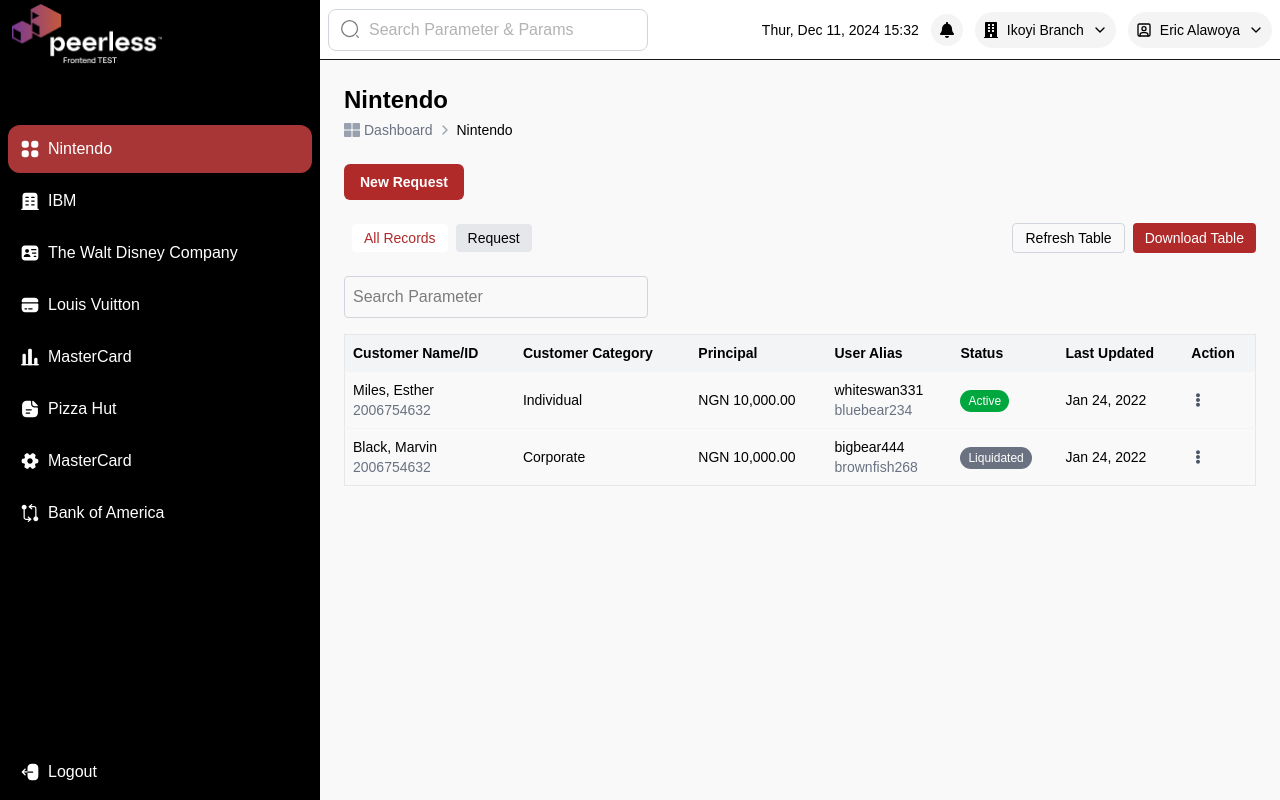
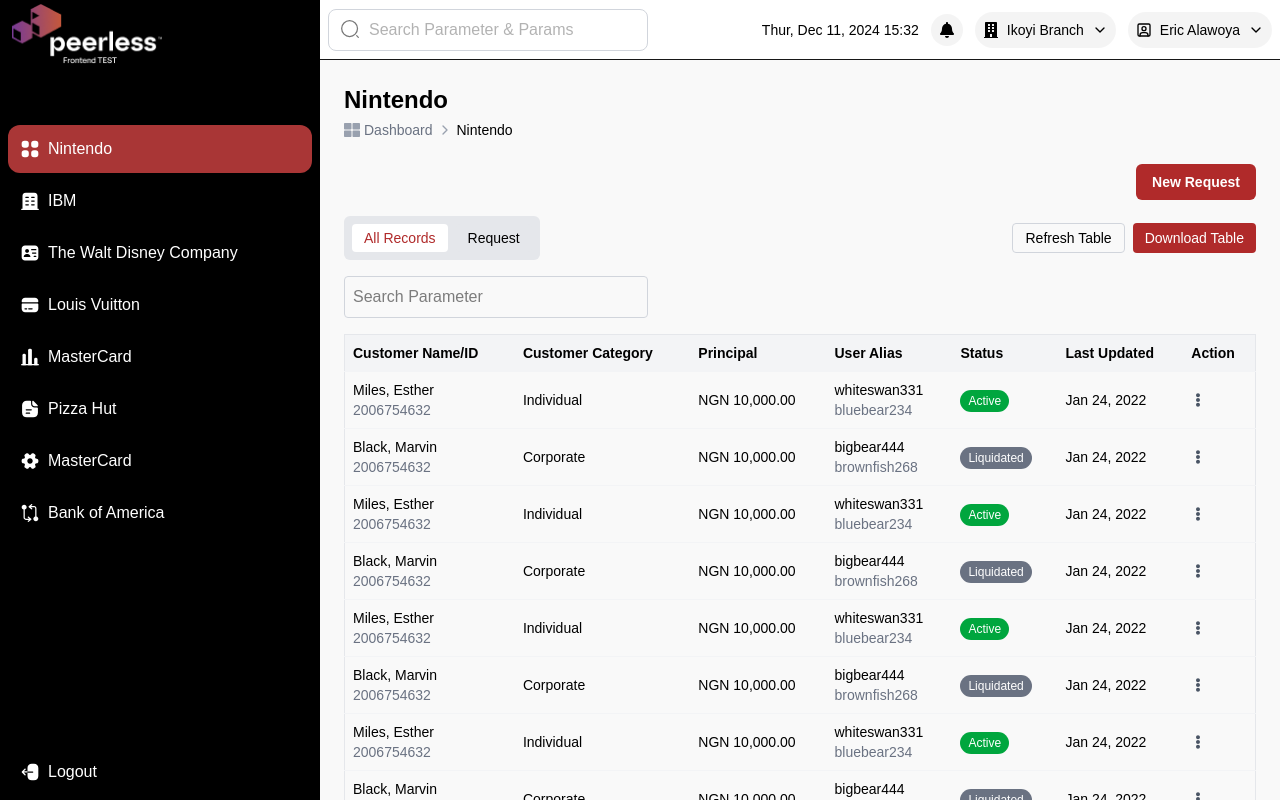
Before and after one commit to HenryHaber/thelix-holding-accessment, a Next.js app: page /dashboard/nintendo in a window 1280 px wide. Built offline with nearby package versions, Linux system fonts and the light colour scheme.

Commit message:
Updated App

```diff
--- a/src/app/dashboard/nintendo/page.jsx
+++ b/src/app/dashboard/nintendo/page.jsx
@@ -11,6 +11,86 @@ import Link from 'next/link'
 import Image from 'next/image'
 
 const users = [
+  {
+    name: 'Miles, Esther',
+    id: '2006754632',
+    category: 'Individual',
+    principal: 'NGN 10,000.00',
+    alias1: 'whiteswan331',
+    alias2: 'bluebear234',
+    status: 'Active',
+    date: 'Jan 24, 2022',
+  },
+  {
+    name: 'Black, Marvin',
+    id: '2006754632',
+    category: 'Corporate',
+    principal: 'NGN 10,000.00',
+    alias1: 'bigbear444',
+    alias2: 'brownfish268',
+    status: 'Liquidated',
+    date: 'Jan 24, 2022',
+  },
+  {
+    name: 'Miles, Esther',
+    id: '2006754632',
+    category: 'Individual',
+    principal: 'NGN 10,000.00',
+    alias1: 'whiteswan331',
+    alias2: 'bluebear234',
+    status: 'Active',
+    date: 'Jan 24, 2022',
+  },
+  {
+    name: 'Black, Marvin',
+    id: '2006754632',
+    category: 'Corporate',
+    principal: 'NGN 10,000.00',
+    alias1: 'bigbear444',
+    alias2: 'brownfish268',
+    status: 'Liquidated',
+    date: 'Jan 24, 2022',
+  },
+  {
+    name: 'Miles, Esther',
+    id: '2006754632',
+    category: 'Individual',
+    principal: 'NGN 10,000.00',
+    alias1: 'whiteswan331',
+    alias2: 'bluebear234',
+    status: 'Active',
+    date: 'Jan 24, 2022',
+  },
+  {
+    name: 'Black, Marvin',
+    id: '2006754632',
+    category: 'Corporate',
+    principal: 'NGN 10,000.00',
+    alias1: 'bigbear444',
+    alias2: 'brownfish268',
+    status: 'Liquidated',
+    date: 'Jan 24, 2022',
+  },
+  {
+    name: 'Miles, Esther',
+    id: '2006754632',
+    category: 'Individual',
+    principal: 'NGN 10,000.00',
+    alias1: 'whiteswan331',
+    alias2: 'bluebear234',
+    status: 'Active',
+    date: 'Jan 24, 2022',
+  },
+  {
+    name: 'Black, Marvin',
+    id: '2006754632',
+    category: 'Corporate',
+    principal: 'NGN 10,000.00',
+    alias1: 'bigbear444',
+    alias2: 'brownfish268',
+    status: 'Liquidated',
+    date: 'Jan 24, 2022',
+  },
   {
     name: 'Miles, Esther',
     id: '2006754632',
@@ -59,14 +139,14 @@ export default  function dashboard(){
       <PublicLayout breadcrumbTitle={'Nintendo'} breadcrumb={breadcrumbsData}>
         {loading ? <Loading /> :  (
            <div className="p- max-w-full overflow-x-auto">
-           <div className="flex justify-between items-center mb-4 flex-wrap gap-4">
+           <div className="flex justify-end items-center mb-4 flex-wrap gap-4">
 
              <Link href={'/dashboard/nintendo/new-request'} className="bg-[#B02A2A] text-white px-4 py-2 rounded-md text-sm font-semibold">New Request
              </Link>
            </div>
 
-           <div className="flex flex-wrap justify-between items-center gap-4 mb-4">
-             <div className="flex gap-2 text-sm font-medium p-2 rounded-md">
+           <div className="flex flex-wrap  justify-between items-center gap-4 mb-4">
+             <div className="flex gap-2 text-sm bg-gray-200 font-medium p-2 rounded-md">
                <button className="text-[#B02A2A] bg-white px-3 py-1 rounded">All Records</button>
                <button className="bg-gray-200 px-3 py-1 rounded">Request</button>
              </div>
```
